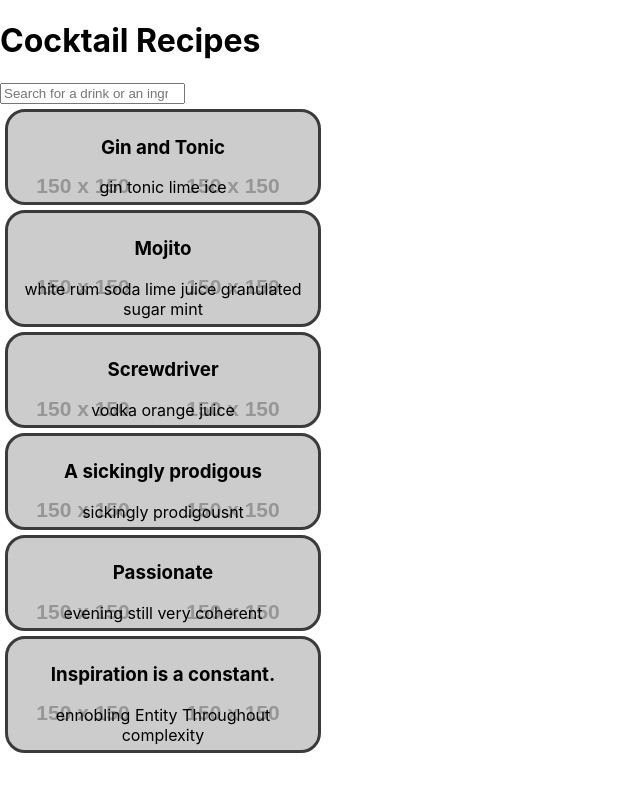
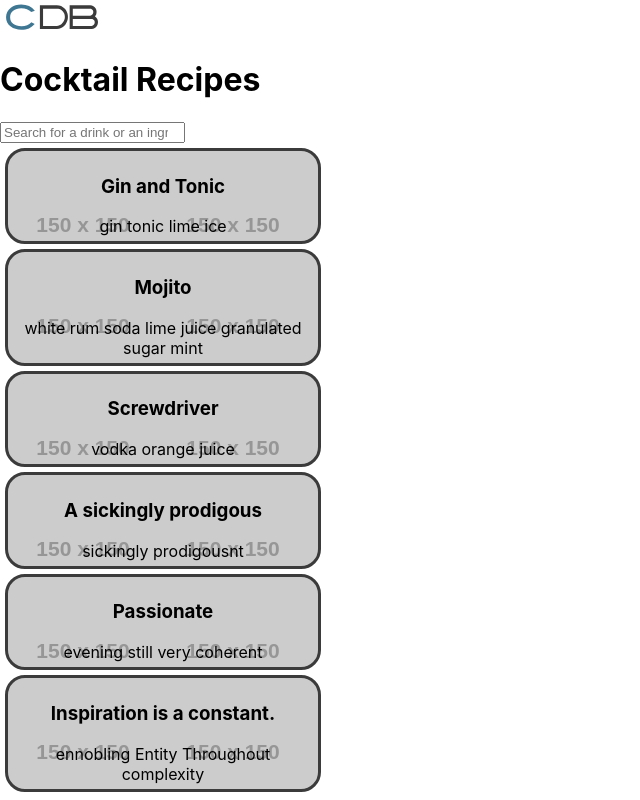
Before and after one commit to samueljhwhite/cocktailrecipe, a React (Create React App) app: page / in a window 1280 px wide. Shown: the whole page, without its empty margins (0-640 px from the left). Built offline with nearby package versions, Linux system fonts and the light colour scheme.

Commit message:
logo and notes for furthur func

```diff
--- a/src/containers/App.js
+++ b/src/containers/App.js
@@ -5,6 +5,7 @@ import SearchField from '../components/SearchField.js';
 import CardArea from '../components/CardArea';
 
 import './App.css';
+import Logo from '../CDBlogo1x3.svg';
 
 class App extends React.Component {
   constructor() {
@@ -21,6 +22,7 @@ class App extends React.Component {
   }
 
   setActiveCocktail = (cocktail) => {
+    // needs to update the visible search field itself.
     this.setState({ searchfield: cocktail });
   }
 
@@ -31,9 +33,10 @@ class App extends React.Component {
       return drink.name.toLowerCase().includes(this.state.searchfield.toLowerCase());
     });
 
-    // render components
+    // render components - Logo should be own component with reset onClick
     return (
       <div>
+        <img src={Logo} width='105' height='35' alt='logo'/>
         <h1>Cocktail Recipes</h1>
         <SearchField updateSearchField={this.updateSearchField} />
         <CardArea cocktails={cocktailResults} setActiveCocktail={this.setActiveCocktail}/>
--- a/src/containers/CocktailCard.js
+++ b/src/containers/CocktailCard.js
@@ -13,13 +13,14 @@ class CocktailCard extends React.Component {
 
     // State management functions
     toggleCard = () => {
-        this.setState({ expanded: !this.state.expanded });
-
+        // setActiveCocktail function from App.js
         if (this.state.expanded === false) {
             this.props.setActiveCocktail(this.props.name);
         } else {
             this.props.setActiveCocktail('');
         }
+
+        this.setState({ expanded: !this.state.expanded });
     }
 
 
```
Also changed, not shown: src/CDBlogo1x3.svg (added).
